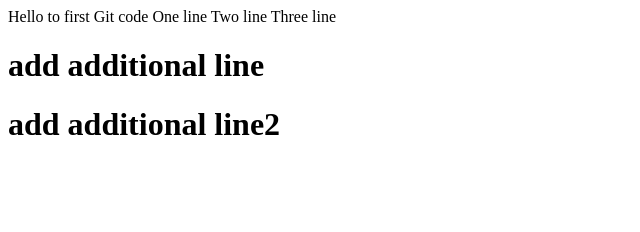
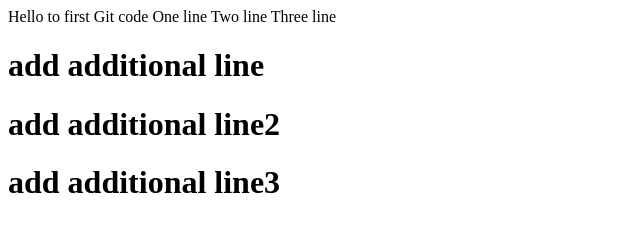
Before and after one commit to elfreedaGit/CollinsDevops, a plain HTML site: page index.html in a window 1280 px wide. Shown: the whole page, without its empty margins (0-640 px from the left). Drawn offline with Linux system fonts and the light colour scheme.

Commit message:
Update index.html

```diff
--- a/index.html
+++ b/index.html
@@ -5,3 +5,5 @@ Two line
 Three line
 <h1>add additional line</h1>
 <h1>add additional line2</h1>
+
+<h1>add additional line3</h1>
```
